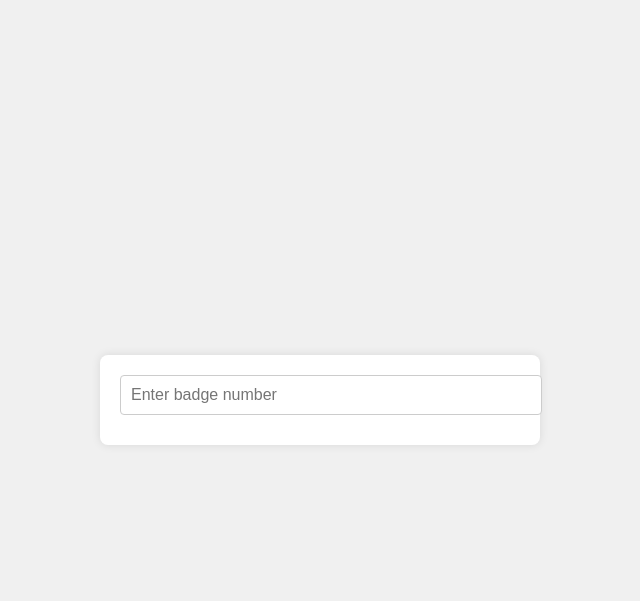
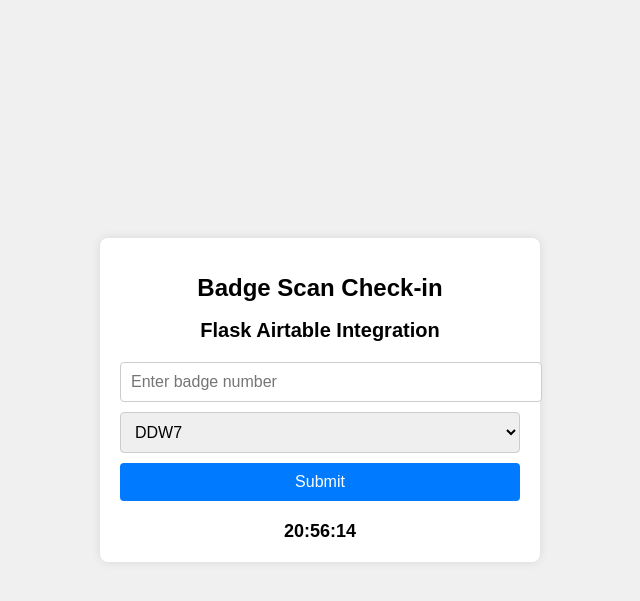
Before and after one commit to nathanblank/Badge-Scanning, a Flask app: page / in a window 1280 px wide. Shown: the top 601 px of the page, without its empty margins (320-960 px from the left). Run offline with Flask 3, Linux system fonts and the light colour scheme.

Commit message:
added clock and station

```diff
--- a/app.py
+++ b/app.py
@@ -41,16 +41,17 @@ def index():
         """Handle POST requests."""
         data = request.get_json()  # Get JSON data from the request
         badge_number = data.get('badgeNumber')  # Extract the badge number
-
+        station = data.get('dropdown')
         if badge_number:
             airtable_data = {
                 'fields': {
                     'badgeNumber': badge_number,
+                    'station': station
                 }
             }
             response = post_to_airtable(airtable_data)
-            if response and response.status_code == 201:
-                return jsonify({"message": "Success! Record created."}), 201
+            if response and response.status_code == 200:
+                return jsonify({"message": "Success! Record created."}), 200
             else:
                 return jsonify({"message": "Error: Could not create record."}), 500
         else:
--- a/templates/index.html
+++ b/templates/index.html
@@ -21,13 +21,22 @@
             box-shadow: 0 0 10px rgba(0, 0, 0, 0.1);
             max-width: 400px;
             width: 100%;
+            text-align: center;
+        }
+        h1 {
+            font-size: 24px;
+            margin-bottom: 10px;
+        }
+        h2 {
+            font-size: 20px;
+            margin-bottom: 20px;
         }
         form {
             display: flex;
             flex-direction: column;
             gap: 10px;
         }
-        input[type="text"] {
+        input[type="text"], select {
             padding: 10px;
             border: 1px solid #ccc;
             border-radius: 4px;
@@ -38,24 +47,48 @@
             margin-top: 10px;
             font-size: 14px;
             color: green;
-            text-align: center;
         }
         .error {
             color: red;
+        }
+        button {
+            padding: 10px;
+            border: none;
+            border-radius: 4px;
+            background-color: #007BFF;
+            color: white;
+            font-size: 16px;
+            cursor: pointer;
+        }
+        button:hover {
+            background-color: #0056b3;
+        }
+        .clock {
+            margin-top: 20px;
+            font-size: 18px;
+            font-weight: bold;
         }
     </style>
 </head>
 <body>
     <div class="container">
+        <h1>Badge Scan Check-in</h1>
+        <h2>Flask Airtable Integration</h2>
         <form id="dataForm">
             <input type="text" name="badgeNumber" id="dataField" placeholder="Enter badge number" required>
+            <select id="dropdown">
+                <option value="DDW7">DDW7</option>
+                <option value="DMD9">DMD9</option>
+            </select>
+            <button type="submit">Submit</button>
         </form>
         <div id="message" class="message"></div>
+        <div id="clock" class="clock"></div>
     </div>
     <script>
-        document.getElementById('dataField').addEventListener('input', function() {
-            if (this.value) {
-                var dataField = this;
+        document.getElementById('dataForm').addEventListener('submit', function(event) {
+            event.preventDefault();
+            var dataField = document.getElementById('dataField');
             var badgeNumber = dataField.value;
             var formData = JSON.stringify({ badgeNumber: badgeNumber });
 
@@ -71,20 +104,27 @@
                       dataField.value = ''; // Clear the input field
                       document.getElementById('message').textContent = "Record created successfully!";
                       document.getElementById('message').classList.remove('error');
-                          document.getElementById("dataField").value = '';
                   } else {
                       document.getElementById('message').textContent = data.message;
                       document.getElementById('message').classList.add('error');
-                          document.getElementById("dataField").value = '';
                   }
               }).catch(error => {
                   console.error('Error:', error);
                   document.getElementById('message').textContent = "An error occurred.";
                   document.getElementById('message').classList.add('error');
-                      document.getElementById("dataField").value = '';
               });
+        });
+
+        function updateClock() {
+            var now = new Date();
+            var hours = String(now.getHours()).padStart(2, '0');
+            var minutes = String(now.getMinutes()).padStart(2, '0');
+            var seconds = String(now.getSeconds()).padStart(2, '0');
+            document.getElementById('clock').textContent = `${hours}:${minutes}:${seconds}`;
         }
-        });
+
+        setInterval(updateClock, 1000);
+        updateClock(); // Initial call to display clock immediately
     </script>
 </body>
 </html>
```
Lines whose indentation alone changed are shown as unchanged.
